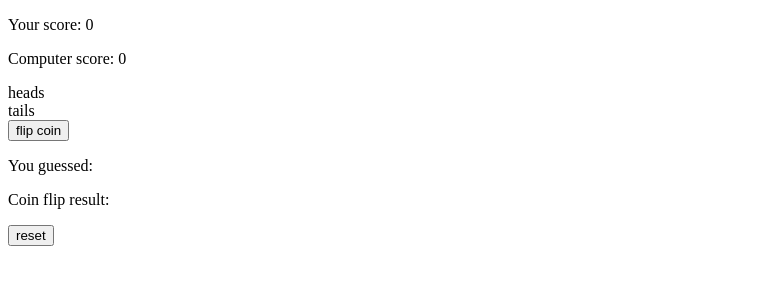
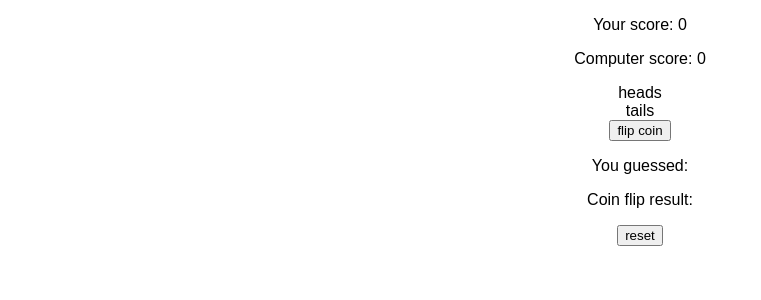
Before and after one commit to presidentcami/techtonica-assignments, a React (Create React App) app in the folder coin-flip/: page / in a window 1280 px wide. Shown: the top 300 px of the page, without its empty margins (0-761 px from the left). Built offline with nearby package versions, Linux system fonts and the light colour scheme.

Commit message:
add App class styles

```diff
--- a/coin-flip/src/styles.css
+++ b/coin-flip/src/styles.css
@@ -1,3 +1,4 @@
 .App {
-
+    font-family: sans-serif;
+    text-align: center;
 }
```
